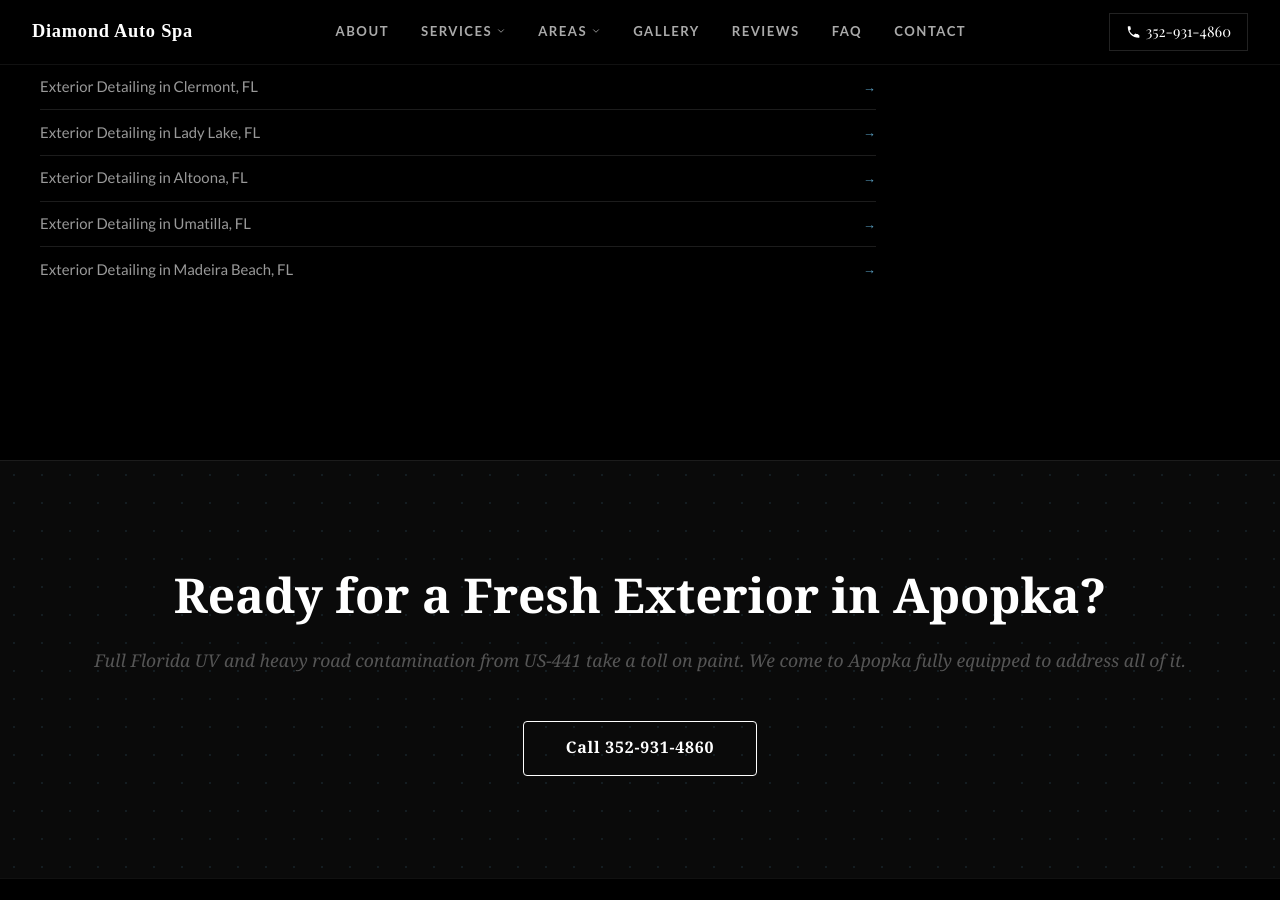
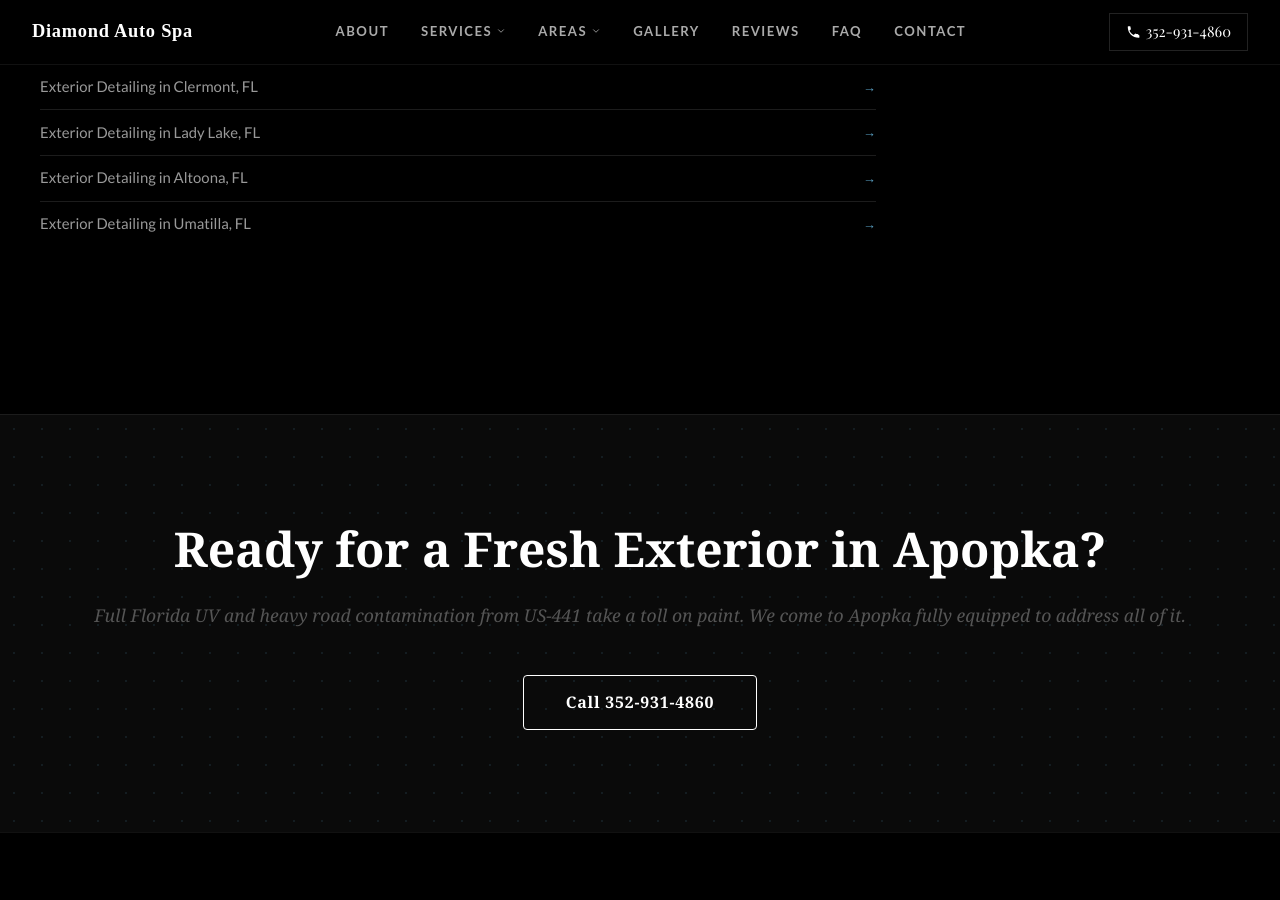
Before and after one commit to JamesBrownR/Diamond-Auto-Spa-Detailing, a Jekyll site: the page built from service-area/apopka-fl/exterior-detailing/index.html, in a window 1280 px wide and 900 px high, scrolled down 5169 px. Built offline with Jekyll 4.4.1, drawn with Linux system fonts in a browser that asks for light colours; some web fonts are replaced.

Commit message:
Update index.html

```diff
--- a/service-area/apopka-fl/exterior-detailing/index.html
+++ b/service-area/apopka-fl/exterior-detailing/index.html
@@ -309,7 +309,6 @@
                 <li><a href="/service-area/lady-lake-fl/exterior-detailing/">Exterior Detailing in Lady Lake, FL</a></li>
                 <li><a href="/service-area/altoona-fl/exterior-detailing/">Exterior Detailing in Altoona, FL</a></li>
                 <li><a href="/service-area/umatilla-fl/exterior-detailing/">Exterior Detailing in Umatilla, FL</a></li>
-                <li><a href="/service-area/madeira-beach-fl/exterior-detailing/">Exterior Detailing in Madeira Beach, FL</a></li>
             </ul>
         </div>
 
```
